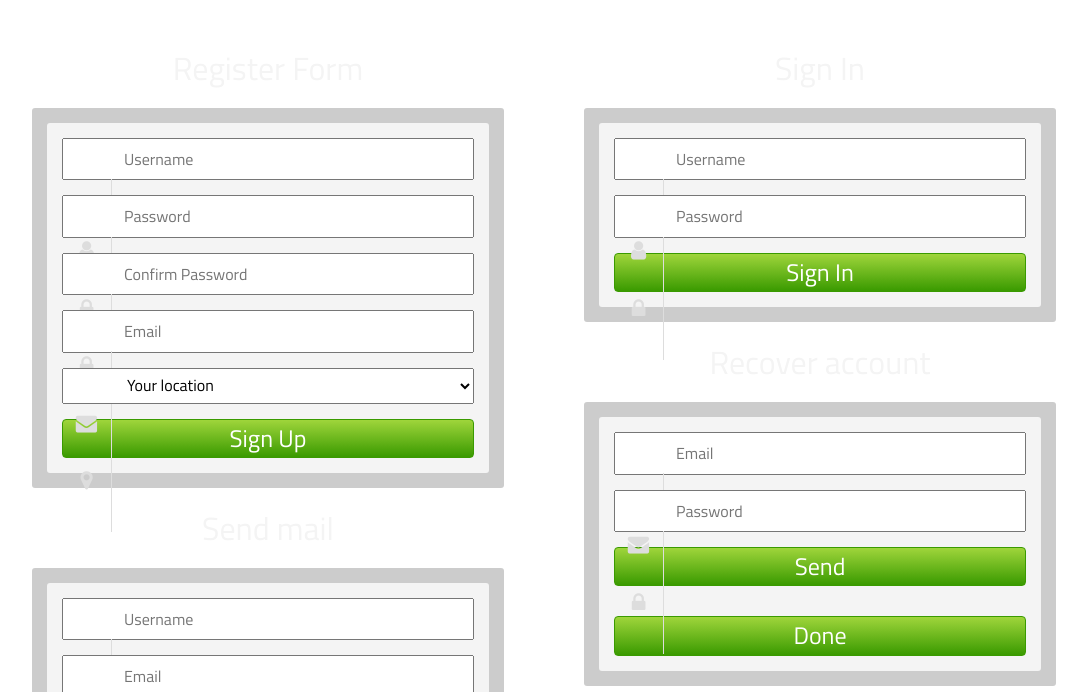
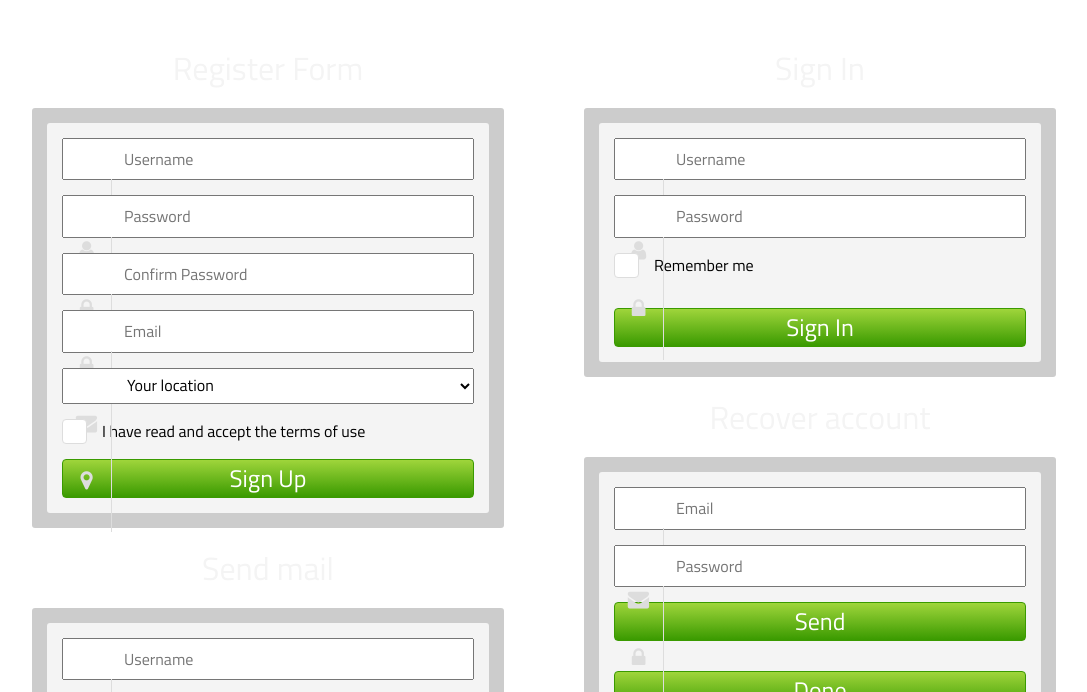
Before and after one commit to MakeleAndzelo/Weekly-Webdev-1, a website: page index.html in a window 1280 px wide. Shown: the part 90-782 px from the top of the page, without its empty margins (96-1183 px from the left). Drawn offline with Linux system fonts and the light colour scheme.

Commit message:
Add checkbox styles

```diff
--- a/css/_form.css
+++ b/css/_form.css
@@ -8,6 +8,41 @@
 .form-control {
     display: grid;
     grid-template-columns: 1fr;
+}
+
+.form-checkbox {
+    text-align: left;
+}
+
+.form-checkbox input {
+    display: none;
+}
+
+.form-checkbox label {
+    display: flex;
+    align-items: center;
+}
+
+.form-checkbox label span {
+    width: 25px;
+    height: 25px;
+    background: white;
+    border-radius: 4px;
+    border: 1px solid var(--grey);
+    display: inline-block;
+    margin-right: 15px;
+    position: relative;
+}
+
+.form-checkbox input:checked + label span:before {
+    content: "";
+    width: 15px;
+    height: 15px;
+    margin-top: 4px;
+    margin-left: 4px;
+    border-radius: 4px;
+    background: linear-gradient(var(--light-green), var(--dark-green));
+    position: absolute;
 }
 
 .form-control textarea {
--- a/css/styles.css
+++ b/css/styles.css
@@ -46,4 +46,5 @@
     display: grid;
     grid-template-columns: repeat(auto-fit, minmax(200px, 1fr));
     grid-gap: 30px;
+    align-items: center;
 }
--- a/index.html
+++ b/index.html
@@ -57,6 +57,10 @@
                                     <i class="fa fa-lg fa-lw fa-map-marker"></i>
                                 </span>
                             </div>
+                            <div class="form-checkbox">
+                                <input type="checkbox" id="agreements">
+                                <label for="agreements"><span></span>I have read and accept the terms of use</label>
+                            </div>
                             <button class="btn btn-success">Sign Up</button>
                         </form>
                     </div>
@@ -81,6 +85,10 @@
                             </div>
                             <div class="form-control">
                                 <textarea placeholder="Your message here!"></textarea>
+                            </div>
+                            <div class="form-checkbox">
+                                <input type="checkbox" id="send-mail">
+                                <label for="send-mail"><span></span>Send copy to my email</label>
                             </div>
                             <div class="btn-group">
                                 <button class="btn btn-success">Send Mail</button>
@@ -108,7 +116,13 @@
                                     <i class="fa fa-lg fa-lw fa-lock"></i>
                                 </span>
                             </div>
-                            <button class="btn btn-success">Sign In</button>
+                            <div class="btn-group">
+                                <div class="form-checkbox">
+                                    <input type="checkbox" id="remember">
+                                    <label for="remember"><span></span>Remember me</label>
+                                </div>
+                                <button class="btn btn-success">Sign In</button>
+                            </div>
                         </form>
                     </div>
                 </div>
```
